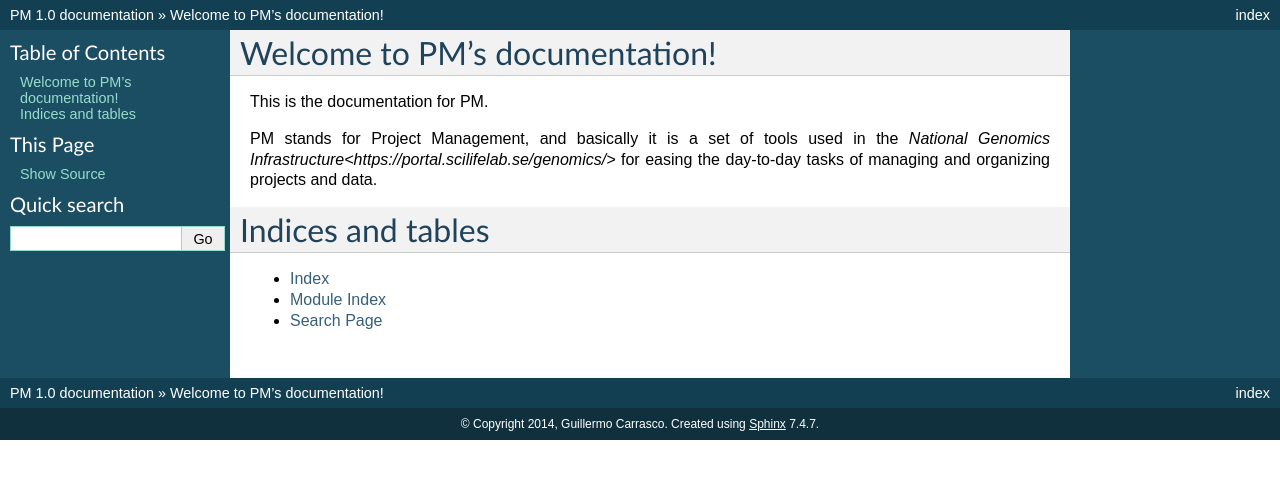
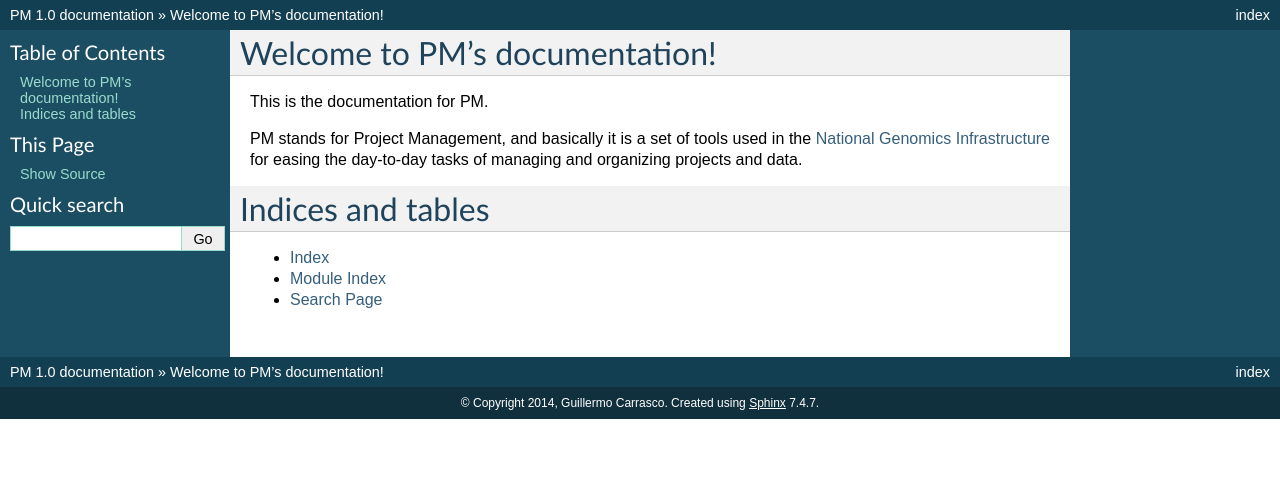
Before and after one commit to guillermo-carrasco/TACA, a Sphinx documentation site: the page built from doc/index.rst, in a window 1280 px wide. Shown: the top 479 px of the page. Built offline with Sphinx 7.4.7, drawn with Linux system fonts in a browser that asks for light colours; part of the change alters nothing that is shown.

```diff
--- a/doc/index.rst
+++ b/doc/index.rst
@@ -9,7 +9,7 @@ Welcome to PM's documentation!
 This is the documentation for PM.
 
 PM stands for Project Management, and basically it is a set of tools used in the
-`National Genomics Infrastructure<https://portal.scilifelab.se/genomics/>` for easing
+`National Genomics Infrastructure`_ for easing
 the day-to-day tasks of managing and organizing projects and data.
 
 .. toctree::
@@ -23,3 +23,7 @@ Indices and tables
 * :ref:`genindex`
 * :ref:`modindex`
 * :ref:`search`
+
+.. EXTERNAL LINKS
+
+.. _National Genomics Infrastructure: https://portal.scilifelab.se/genomics/
```
